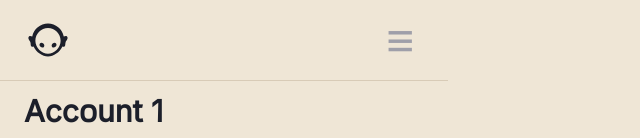
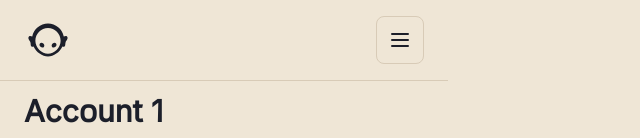
Before and after one commit to 4acha4a/clarity-wallet, a Next.js app: page / in a window 1280 px wide. Shown: the top 138 px of the page, without its empty margins (0-640 px from the left). Built offline with nearby package versions, Linux system fonts and the light colour scheme.

Commit message:
refactor: use shared button and SVG menu icons

```diff
--- a/src/components/Button.tsx
+++ b/src/components/Button.tsx
@@ -1,4 +1,4 @@
-import type { ComponentPropsWithoutRef } from "react";
+import type { ComponentPropsWithRef, ComponentPropsWithoutRef } from "react";
 
 const variantStyles = {
     primary:
@@ -14,7 +14,7 @@ type SharedProps = {
     className?: string;
 };
 
-type ButtonProps = SharedProps & ComponentPropsWithoutRef<"button"> & {
+type ButtonProps = SharedProps & ComponentPropsWithRef<"button"> & {
     href?: never;
 };
 
--- a/src/components/Header/MenuButton.tsx
+++ b/src/components/Header/MenuButton.tsx
@@ -1,13 +1,16 @@
 "use client";
 
+import Image from "next/image";
 import { useEffect, useRef, useState } from "react";
 import Button from "../Button";
+import ThemeToggle from "../ThemeToggle";
 
 export default function MenuButton() {
     const [buttonPressed, setButtonPressed] = useState(false);
     const menuButtonRef = useRef<HTMLButtonElement>(null);
     const menuPanelRef = useRef<HTMLElement>(null);
-    const buttonTextProperties = `absolute inset-0 flex items-center justify-center transition-all duration-200`;
+
+    const buttonIconProperties = `absolute inset-0 flex items-center justify-center transition-all duration-200`;
 
     useEffect(() => {
         if (!buttonPressed) return;
@@ -32,43 +35,55 @@ export default function MenuButton() {
 
     return (
         <>
-            <button
+            <Button
+                variant="secondary"
                 ref={menuButtonRef}
                 type="button"
-                className="relative h-12 w-12 rounded-lg text-5xl font-thin text-zinc-400 transition-colors hover:bg-zinc-100 focus-visible:outline-2 focus-visible:outline-offset-2 focus-visible:outline-zinc-900 dark:text-zinc-100 dark:hover:bg-zinc-900 dark:focus-visible:outline-zinc-100"
+                className="relative h-12 w-12 bg-background-raised hover:bg-background hover:text-text-muted"
                 aria-label={buttonPressed ? "Close menu" : "Open menu"}
                 aria-expanded={buttonPressed}
                 aria-controls="wallet-menu"
                 onClick={() => setButtonPressed((pressed) => !pressed)}
             >
                 <span
-                    className={`${buttonTextProperties} ${buttonPressed
-                        ? "rotate-90 scale-75 opacity-0"
-                        : "rotate-0 scale-100 opacity-100"
-                        }`}
+                    className={`${buttonIconProperties} ${buttonPressed ? "rotate-90 scale-75 opacity-0" : "rotate-0 scale-100 opacity-100"}`}
                 >
-                    ≡
+                    <svg
+                        aria-hidden="true"
+                        viewBox="0 0 24 24"
+                        className="size-6"
+                        fill="none"
+                        stroke="currentColor"
+                        strokeWidth="2"
+                        strokeLinecap="round"
+                    >
+                        <path d="M4 6h16M4 12h16M4 18h16" />
+                    </svg>
                 </span>
 
                 <span
-                    className={`${buttonTextProperties} ${buttonPressed
-                        ? "rotate-0 scale-100 opacity-100"
-                        : "-rotate-90 scale-75 opacity-0"
-                        }`}
+                    className={`${buttonIconProperties} ${buttonPressed ? "rotate-0 scale-100 opacity-100" : "-rotate-90 scale-75 opacity-0"}`}
                 >
-                    ×
+                    <svg
+                        aria-hidden="true"
+                        viewBox="0 0 24 24"
+                        className="size-6"
+                        fill="none"
+                        stroke="currentColor"
+                        strokeWidth="2"
+                        strokeLinecap="round"
+                    >
+                        <path d="m6 6 12 12M6 18 18 6" />
+                    </svg>
                 </span>
-            </button>
+            </Button>
 
             <button
                 type="button"
                 tabIndex={-1}
                 aria-label="Close menu"
                 aria-hidden={!buttonPressed}
-                className={`fixed inset-0 z-40 bg-black/50 transition-opacity duration-300 motion-reduce:transition-none ${buttonPressed
-                    ? "pointer-events-auto opacity-100"
-                    : "pointer-events-none opacity-0"
-                    }`}
+                className={`fixed inset-0 z-40 bg-black/50 transition-opacity duration-300 motion-reduce:transition-none ${buttonPressed ? "pointer-events-auto opacity-100" : "pointer-events-none opacity-0"}`}
                 onClick={() => setButtonPressed(false)}
             />
 
@@ -80,10 +95,7 @@ export default function MenuButton() {
                 aria-labelledby="wallet-menu-title"
                 aria-hidden={!buttonPressed}
                 inert={!buttonPressed}
-                className={`fixed inset-x-0 bottom-0 z-50 mx-auto w-full max-w-md rounded-t-3xl border border-b-0 border-zinc-200 bg-white px-6 pb-[calc(1.5rem+env(safe-area-inset-bottom))] pt-3 shadow-2xl transition-transform duration-300 ease-out motion-reduce:transition-none dark:border-zinc-800 dark:bg-zinc-950 ${buttonPressed
-                    ? "translate-y-0"
-                    : "translate-y-full"
-                    }`}
+                className={`fixed inset-x-0 bottom-0 z-50 mx-auto w-full max-w-md rounded-t-3xl border border-b-0 border-zinc-200 bg-white px-6 pb-[calc(1.5rem+env(safe-area-inset-bottom))] pt-3 shadow-2xl dark:border-zinc-800 dark:bg-zinc-950 transition-transform duration-300 ease-out motion-reduce:transition-none ${buttonPressed ? "translate-y-0" : "translate-y-full"}`}
             >
                 <div className="mx-auto mb-5 h-1 w-10 rounded-full bg-zinc-300 dark:bg-zinc-700" />
                 <h2 id="wallet-menu-title" className="mb-4 text-xl font-semibold">
```
